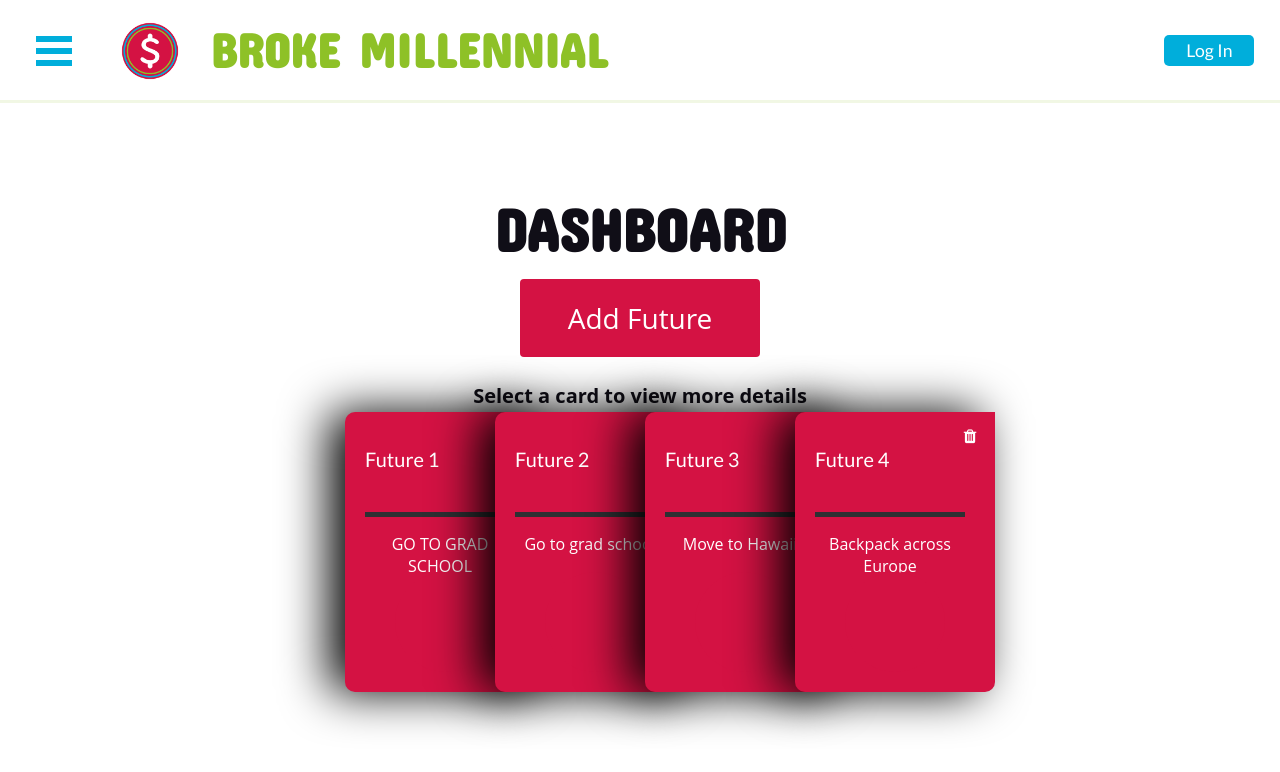
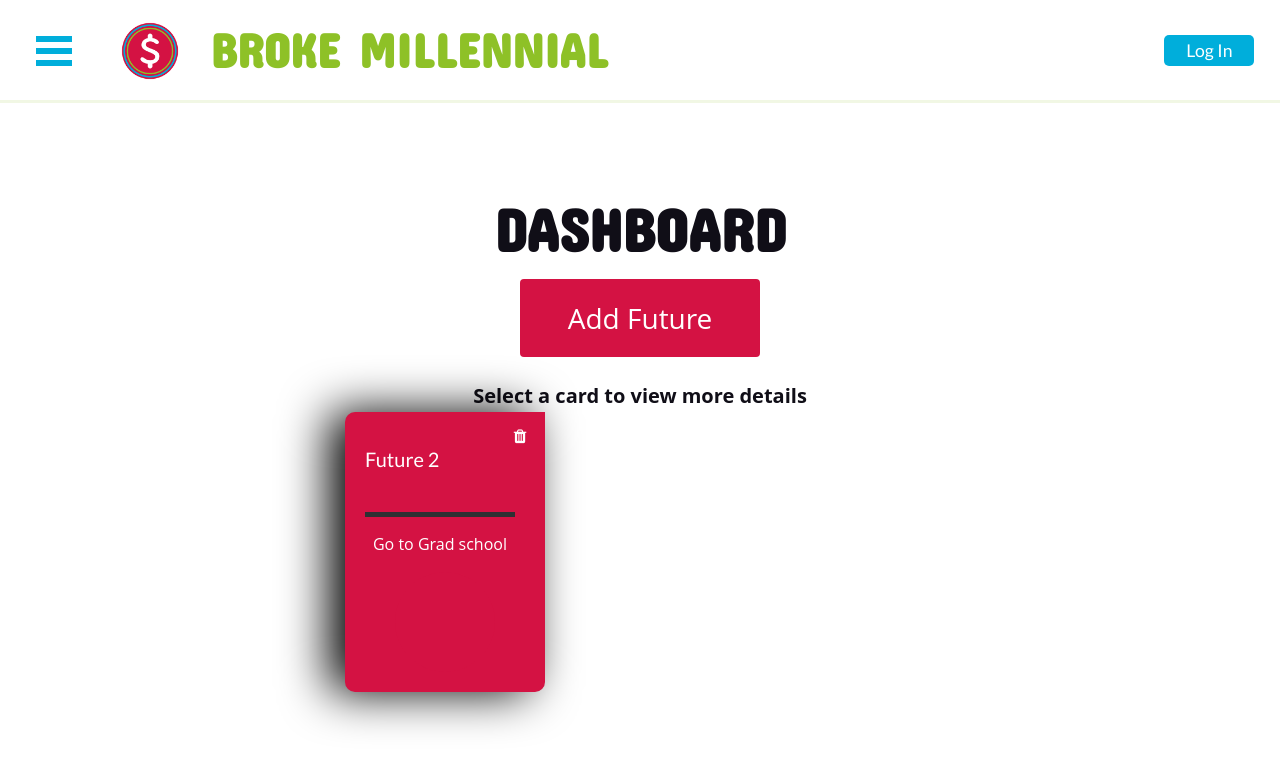
Before and after one commit to software-assignments-spring2021/spring-2020-cruel-badger, a React (Create React App) app in the folder front-end/: page /dashboard in a window 1280 px wide. Shown: the top 772 px of the page. Built offline with nearby package versions, Linux system fonts and the light colour scheme; a web font is replaced by a local one.

Commit message:
hard coded cards replaced with a single function in dash

```diff
--- a/front-end/src/Dashboard.js
+++ b/front-end/src/Dashboard.js
@@ -3,54 +3,49 @@ import './assets/css/dashboard.css'
 import Header from "./header.js";
 
 
-//test data
-let formObjects = [{name: "GO TO GRAD SCHOOL"}];
+//hard-coded data for testing purposes (will be changed)
+let formObjects = [{  name: "Go to Grad school",
+                      state: "IL",
+                      income: 1000,
+                      tax: 1000,
+                      inFlow: 1000,
+                      outFlow: 1000
+                    },
+                    {  name: "Take a vacation",
+                      state: "IN",
+                      income: 1000,
+                      tax: 1000,
+                      inFlow: 1000,
+                      outFlow: 1000
+                    },
+                    {  name: "Move back home",
+                      state: "NV",
+                      income: 1000,
+                      tax: 1000,
+                      inFlow: 1000,
+                      outFlow: 1000
+                    },
+                    {  name: "Accept that CS job",
+                      state: "CA",
+                      income: 1000,
+                      tax: 1000,
+                      inFlow: 1000,
+                      outFlow: 1000
+                    }
+];
+
 
 
 
 function renderCard() {
   return (
-
      <div class="card">
           <h3 class="title">Future 2</h3>
           <button class="btn"><i class="fa fa-trash"></i></button>
           <div class="bar">
           <div class="emptybar"></div>
-            <p>Go to grad school</p>
-          <div class="filledbar"></div>
-          </div>
-          <a href="/view-future">
-          <div class="circle">
-            <svg version="1.1" xmlns="http://www.w3.org/2000/svg">
-              <circle class="stroke" cx="60" cy="60" r="50"/>
-            </svg>
-          </div>
-          </a>
-        </div>
 
-    )
-}
-
-
-function Dashboard(props) {
-
-  const [cardTitle, setCardTitle] = useState("");
-
-
-	return (
-		  <div className="App">
-		  <Header/>
-      <body>
-      <h2> DASHBOARD</h2>
-
-      <div class="container">
-        <div class="card">
-          <h3 class="title">Future 1</h3>
-          <button class="btn"><i class="fa fa-trash"></i></button>
-          <div class="bar">
-          <div class="emptybar"></div>
-
-          <p> {formObjects[0].name}</p>
+              <p> {formObjects[0].name}</p>
 
           <div class="filledbar"></div>
           </div>
@@ -62,61 +57,33 @@ function Dashboard(props) {
           </div>
           </a>
         </div>
-
-        <div class="card">
-          <h3 class="title">Future 2</h3>
-          <button class="btn"><i class="fa fa-trash"></i></button>
-          <div class="bar">
-          <div class="emptybar"></div>
-            <p>Go to grad school</p>
-          <div class="filledbar"></div>
-          </div>
-          <a href="/view-future">
-          <div class="circle">
-            <svg version="1.1" xmlns="http://www.w3.org/2000/svg">
-              <circle class="stroke" cx="60" cy="60" r="50"/>
-            </svg>
-          </div>
-          </a>
-        </div>
+    )
+}
 
 
-        <div class="card">
-          <h3 class="title">Future 3</h3>
-          <button class="btn"><i class="fa fa-trash"></i></button>
-          <div class="bar">
-          <div class="emptybar"></div>
-            <p>Move to Hawaii</p>
-          <div class="filledbar"></div>
-          </div>
-          <a href="/view-future">
-          <div class="circle">
-            <svg version="1.1" xmlns="http://www.w3.org/2000/svg">
-              <circle class="stroke" cx="60" cy="60" r="50"/>
-            </svg>
-          </div>
-          </a>
-        </div>
+
+function processFutures() {
+  for (let i = 0; i < formObjects.length; i++) {
+    const card = renderCard();
+    return card;
+  }
+}
 
 
-        <div class="card">
-          <h3 class="title">Future 4</h3>
-          <button class="btn"><i class="fa fa-trash"></i></button>
-          <div class="bar">
-          <div class="emptybar"></div>
-            <p>Backpack across Europe</p>
-          <div class="filledbar"></div>
-          </div>
-          <a href="/view-future">
-          <div class="circle">
-            <svg version="1.1" xmlns="http://www.w3.org/2000/svg">
-              <circle class="stroke" cx="60" cy="60" r="50"/>
-            </svg>
-          </div>
-          </a>
-        </div>
+function Dashboard(props) {
+  // const [cardTitle, setCardTitle] = useState("");
+	return (
+		  <div className="App">
+		  <Header/>
+      <body>
+      <h2> DASHBOARD</h2>
 
-        </div>
+
+      <div class="container">
+          <div>{processFutures()} </div>
+      </div>
+
+
           <a class="button" href="/create-future"><span>Add Future</span></a>
           <h3>Select a card to view more details</h3>
         </body>
```
